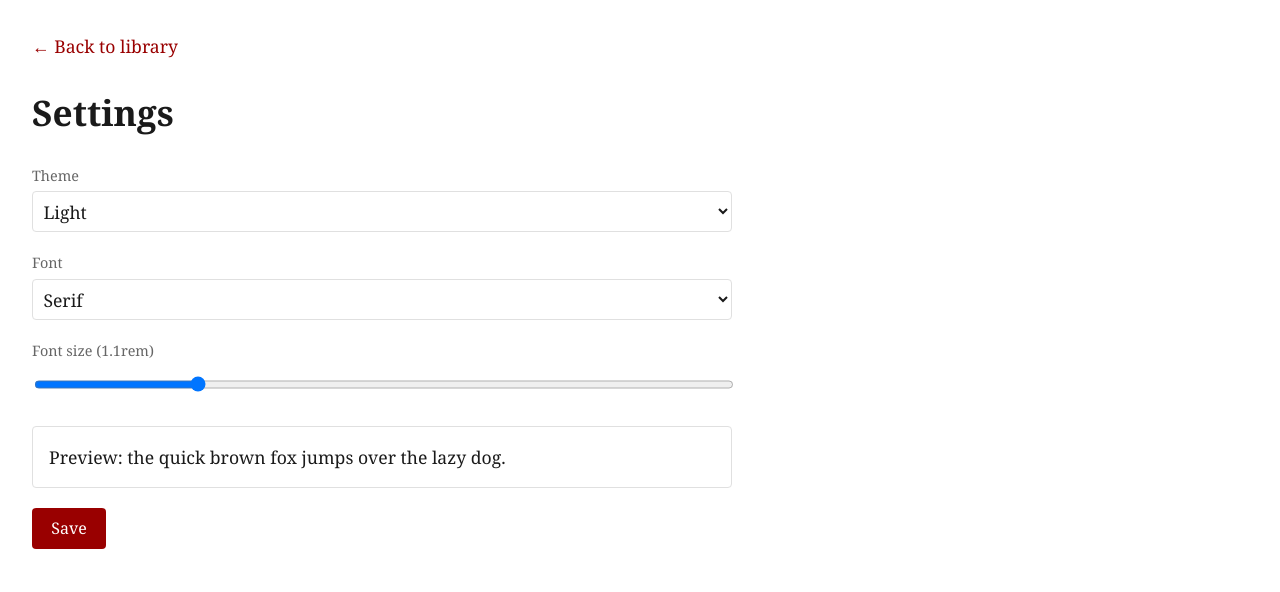
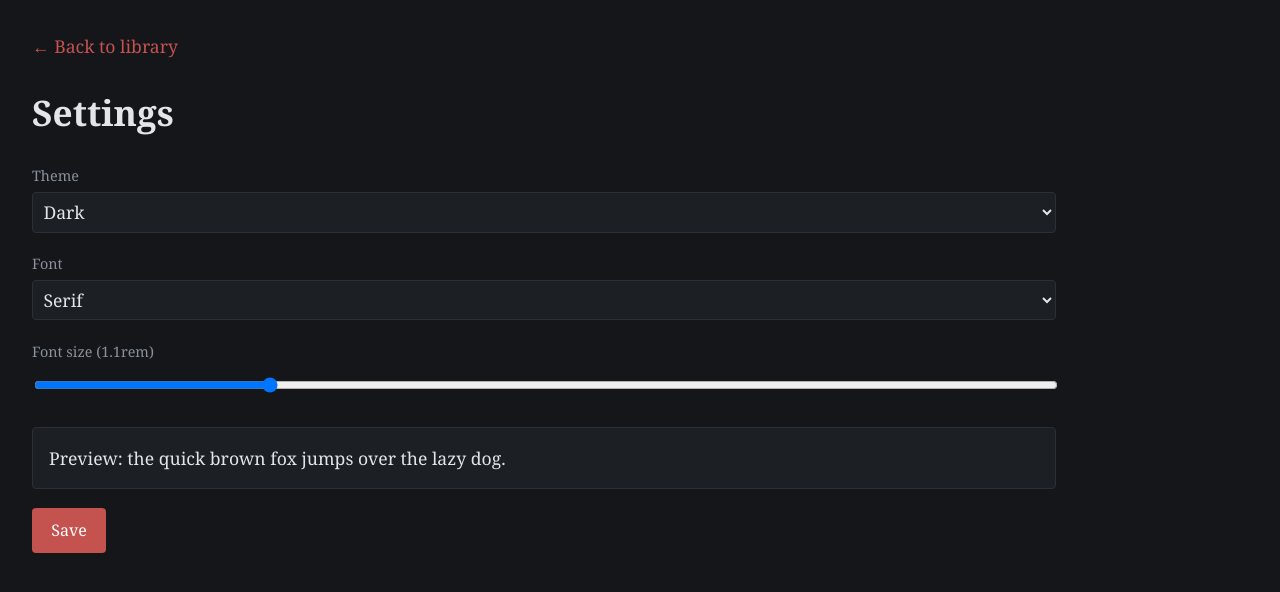
Before and after one commit to Minighost/shelf-mg, a Flask app: page /settings in a window 1280 px wide. Shown: the top 592 px of the page. Run offline with Flask 3, Linux system fonts and the light colour scheme; data that the repository does not hold is empty; parts of the project's set-up code (start-up, migrations or seed data) failed here and were passed over.

Commit message:
adjust default themes + max width + prepare for customization

```diff
--- a/settings.py
+++ b/settings.py
@@ -1,7 +1,7 @@
 import sqlite3
 from dataclasses import dataclass
 
-DEFAULT_THEME = "light"
+DEFAULT_THEME = "dark"
 DEFAULT_FONT_FAMILY = "serif"
 DEFAULT_FONT_SIZE = 1.1  # rem
 
--- a/static/style.css
+++ b/static/style.css
@@ -1,25 +1,27 @@
 :root {
-    /* Light theme (default) */
-    --bg-color: #ffffff;
-    --text-color: #1a1a1a;
-    --text-muted: #666666;
-    --link-color: #900;
-    --border-color: #e0e0e0;
-    --content-max-width: 700px;
-
-    /* Reading font — overridden per-request via an inline style on <html>,
-     driven by settings.py. These are just fallback defaults in case that
-     inline override is ever missing for some reason. */
+    --content-max-width: 1024px;
     --reader-font-family: Georgia, 'Times New Roman', serif;
     --reader-font-size: 1.1rem;
 }
 
+[data-theme="light"] {
+    --bg-color: #f4f7fb;
+    --surface-color: #ffffff;
+    --text-color: #1c222c;
+    --text-muted: #626b7a;
+    --border-color: #d8e0ea;
+    --accent-color: #4a7fc9;
+    --accent-hover: #3d6cb0;
+}
+
 [data-theme="dark"] {
-    --bg-color: #1a1a1a;
-    --text-color: #e8e8e8;
-    --text-muted: #a0a0a0;
-    --link-color: #ff8a8a;
-    --border-color: #3a3a3a;
+    --bg-color: #14161a;
+    --surface-color: #1c1f24;
+    --text-color: #e2e5e9;
+    --text-muted: #8a919c;
+    --border-color: #2c3036;
+    --accent-color: #c4524f;
+    --accent-hover: #d3665f;
 }
 
 /* No prefers-color-scheme fallback here — theme is now an explicit,
@@ -40,8 +42,7 @@ button,
 input,
 select,
 textarea {
-    font-family: inherit;
-    font-size: inherit;
+    font: inherit;
 }
 
 body {
@@ -55,7 +56,7 @@ body {
 }
 
 a {
-    color: var(--link-color);
+    color: var(--accent-color);
     text-decoration: none;
 }
 
@@ -74,6 +75,8 @@ a:hover {
     cursor: pointer;
     font-size: 0.9rem;
     float: right;
+    box-sizing: border-box;
+    line-height: 1;
 }
 
 .settings-link {
@@ -84,6 +87,7 @@ a:hover {
     border-radius: 4px;
     font-size: 0.9rem;
     display: inline-block;
+    line-height: 1;
 }
 
 .settings-link:hover {
@@ -91,11 +95,16 @@ a:hover {
 }
 
 .theme-toggle,
-.settings-link {
-    line-height: 1;
+.settings-save {
+    appearance: none;
+    -webkit-appearance: none;
+    -moz-appearance: none;
 }
 
-/* --- library list --- */
+button::-moz-focus-inner {
+    border: 0;
+    padding: 0;
+}
 
 .library-header {
     max-width: var(--content-max-width);
@@ -106,6 +115,13 @@ a:hover {
 .library-header .theme-toggle {
     float: none;
     display: inline-block;
+}
+
+/* --- library list --- */
+
+.library-title {
+    font-size: 1.8rem;
+    margin-bottom: 1.5rem;
 }
 
 .search-form {
@@ -119,7 +135,7 @@ a:hover {
 .search-form input[type="text"] {
     flex: 1;
     padding: 0.6rem 0.8rem;
-    background: var(--bg-color);
+    background: var(--surface-color);
     color: var(--text-color);
     border: 1px solid var(--border-color);
     border-radius: 4px;
@@ -127,13 +143,17 @@ a:hover {
 }
 
 .search-form button {
-    background: var(--link-color);
+    background: var(--accent-color);
     color: white;
     border: none;
     padding: 0.6rem 1.2rem;
     border-radius: 4px;
     cursor: pointer;
     font-size: 0.95rem;
+}
+
+.search-form button:hover {
+    background: var(--accent-hover);
 }
 
 .search-form a {
@@ -209,7 +229,7 @@ a:hover {
     width: 100%;
     padding: 0.5rem;
     margin: 0.5rem 0;
-    background: var(--bg-color);
+    background: var(--surface-color);
     color: var(--text-color);
     border: 1px solid var(--border-color);
     border-radius: 4px;
@@ -252,13 +272,14 @@ a:hover {
 .settings-field input[type="range"] {
     width: 100%;
     padding: 0.4rem;
-    background: var(--bg-color);
+    background: var(--surface-color);
     color: var(--text-color);
     border: 1px solid var(--border-color);
     border-radius: 4px;
 }
 
 .settings-preview {
+    background: var(--surface-color);
     border: 1px solid var(--border-color);
     border-radius: 4px;
     padding: 1rem;
@@ -266,13 +287,17 @@ a:hover {
 }
 
 .settings-save {
-    background: var(--link-color);
+    background: var(--accent-color);
     color: white;
     border: none;
     padding: 0.6rem 1.2rem;
     border-radius: 4px;
     cursor: pointer;
     font-size: 1rem;
+}
+
+.settings-save:hover {
+    background: var(--accent-hover);
 }
 
 /* --- desktop additions --- */
```
